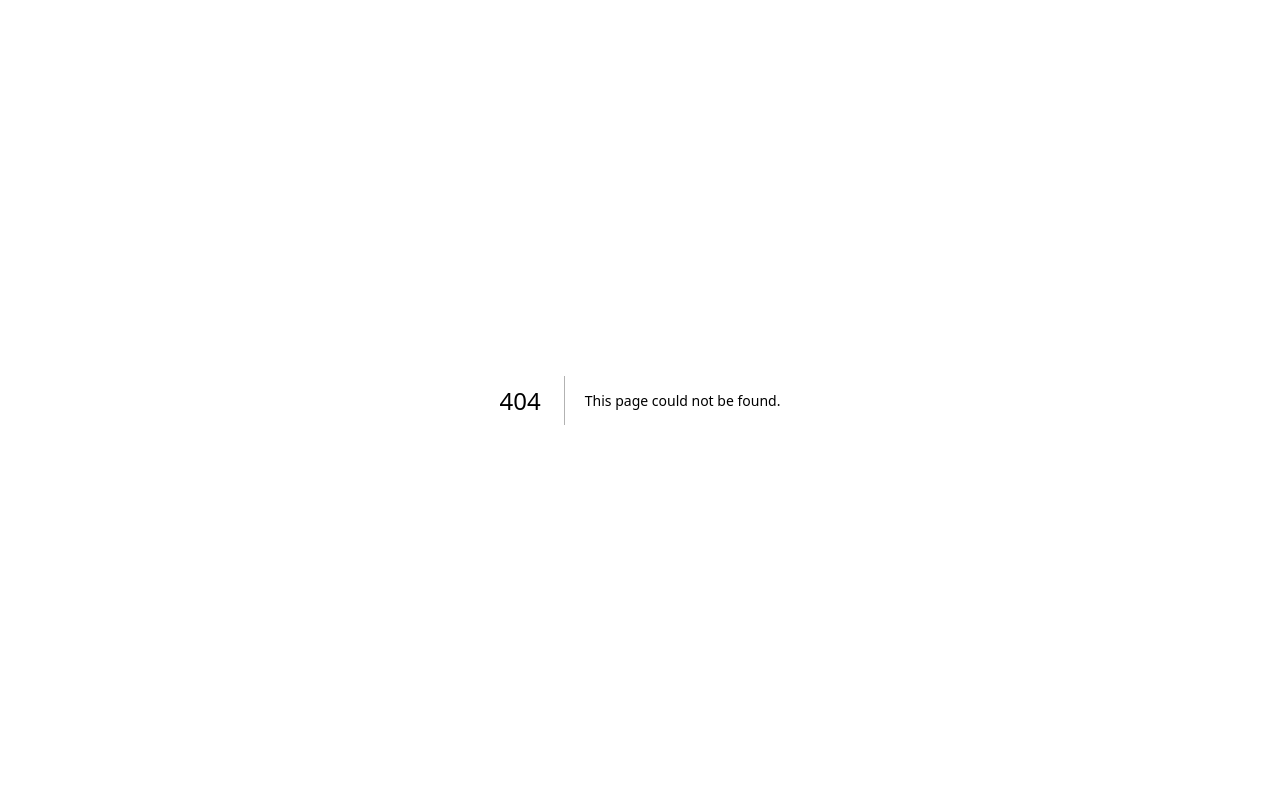
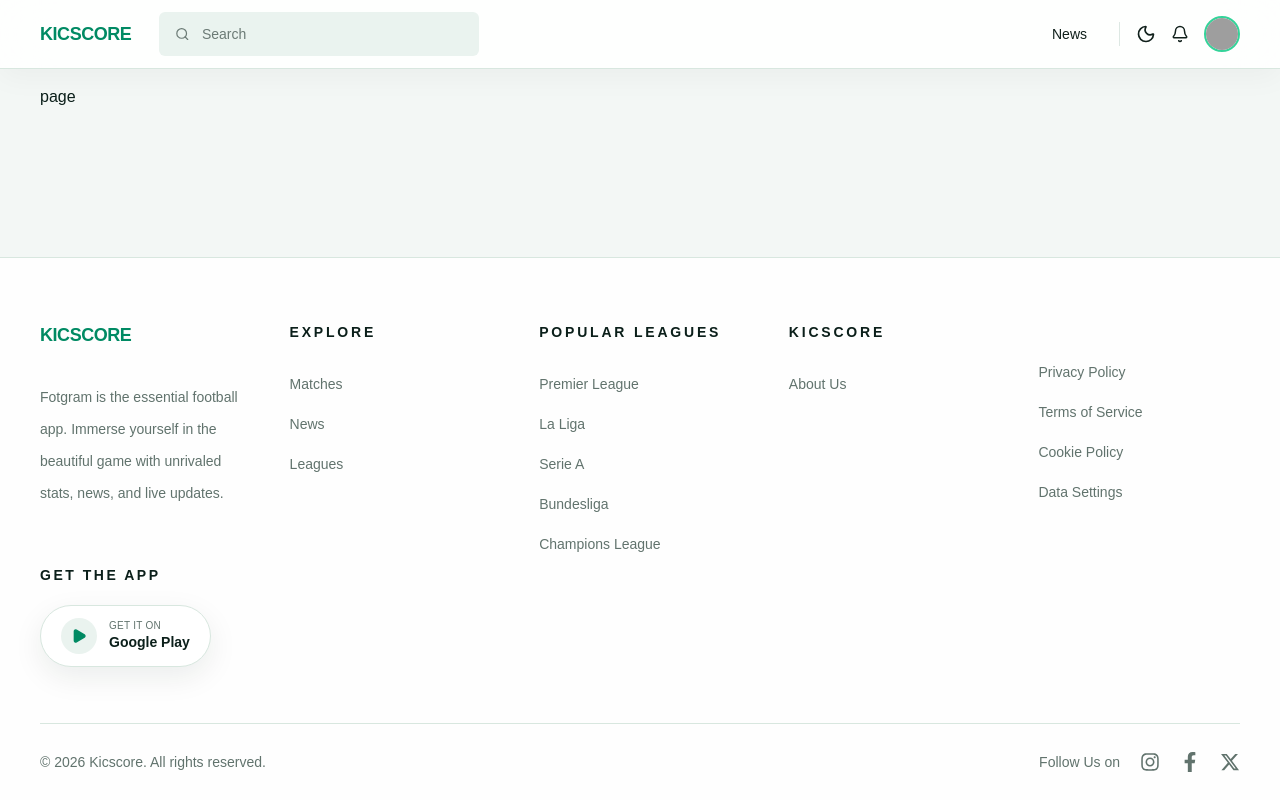
Before and after one commit to AminulSagor/kicscore-web, a Next.js app: page /public/coach-details/1 in a window 1280 px wide. Before the commit this address had no page. Built offline with nearby package versions, Linux system fonts and the light colour scheme; grey boxes are pictures that could not be loaded.

Commit message:
structure created

```diff
--- /dev/null
+++ b/app/public/(pages)/coach-details/[coachId]/page.tsx
@@ -0,0 +1,5 @@
+const page = () => {
+  return <div>page</div>;
+};
+
+export default page;
--- /dev/null
+++ b/app/public/(pages)/match-details/[matchId]/page.tsx
@@ -0,0 +1,5 @@
+const page = () => {
+  return <div>page</div>;
+};
+
+export default page;
--- /dev/null
+++ b/app/public/(pages)/player-details/[playerId]/page.tsx
@@ -0,0 +1,5 @@
+const page = () => {
+  return <div>page</div>;
+};
+
+export default page;
--- /dev/null
+++ b/app/public/(pages)/team-details/[teamId]/page.tsx
@@ -0,0 +1,5 @@
+const page = () => {
+  return <div>page</div>;
+};
+
+export default page;
```
Also changed, not shown: app/public/(pages)/match-details/[matchId]/_components/match-details-header.tsx (added), app/public/(pages)/match-details/[matchId]/_components/match-details-tabs.tsx (added), app/public/(pages)/match-details/[matchId]/_components/match-info-card.tsx (added), app/public/(pages)/player-details/[playerId]/_components/player-details-header.tsx (added), app/public/(pages)/player-details/[playerId]/_components/player-details-tabs.tsx (added), app/public/(pages)/team-details/[teamId]/_components/team-details-header.tsx (added), app/public/(pages)/team-details/[teamId]/_components/team-details-tabs.tsx (added).
